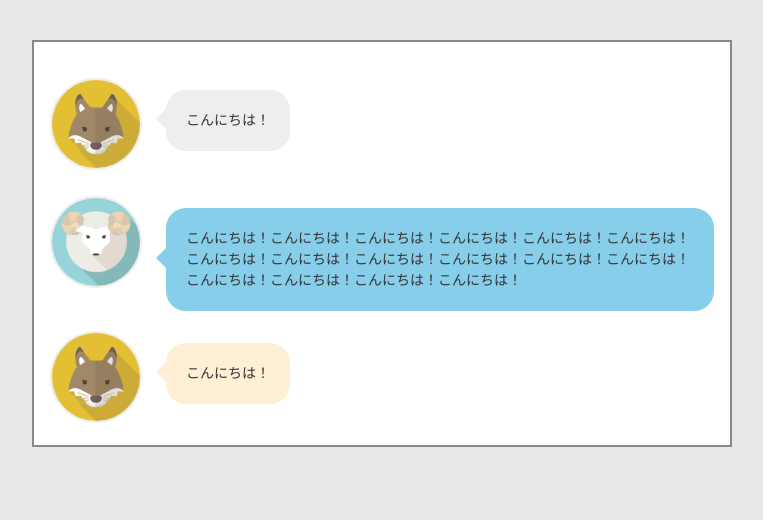
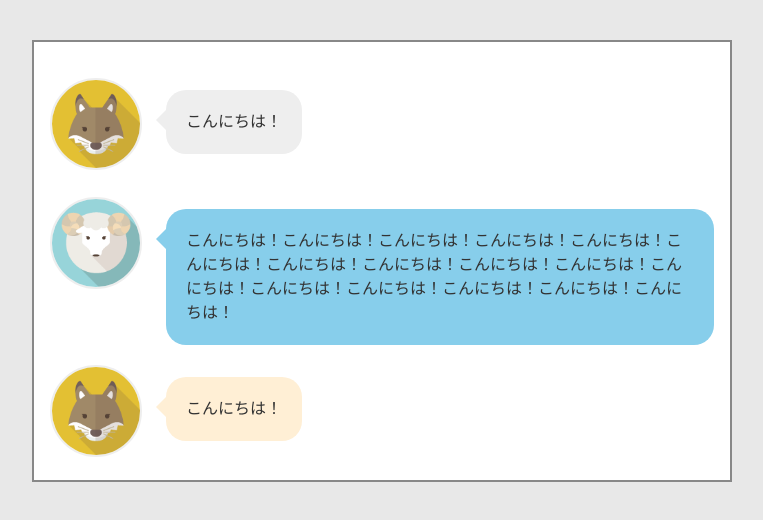
Before and after one commit to okutani-t/chat-css-sample, a plain HTML site: page index.html in a window 1280 px wide. Shown: the whole page, without its empty margins (258-1021 px from the left). Drawn offline with Linux system fonts and the light colour scheme.

Commit message:
Tweak arrow

```diff
--- a/styles.css
+++ b/styles.css
@@ -13,7 +13,7 @@ html {
 }
 
 body {
-  font-size: 1.4em;
+  font-size: 1.6em;
   line-height: 1.5;
   color: #333;
   background: #e8e8e8;
@@ -61,7 +61,7 @@ body {
   content: "";
   display: inline-block;
   position: absolute;
-  top: 50%;
+  top: 32px;
   left: -20px;
   margin-top: -12px;
   border: 10px solid transparent;
```
